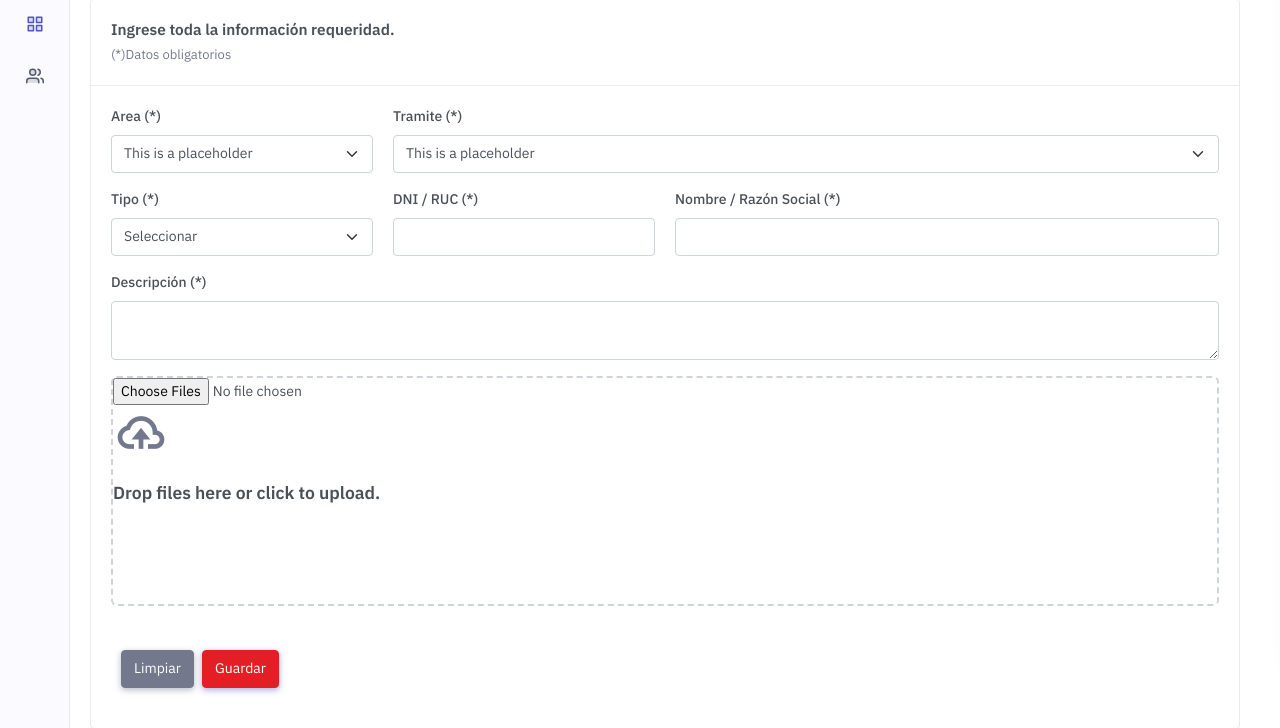
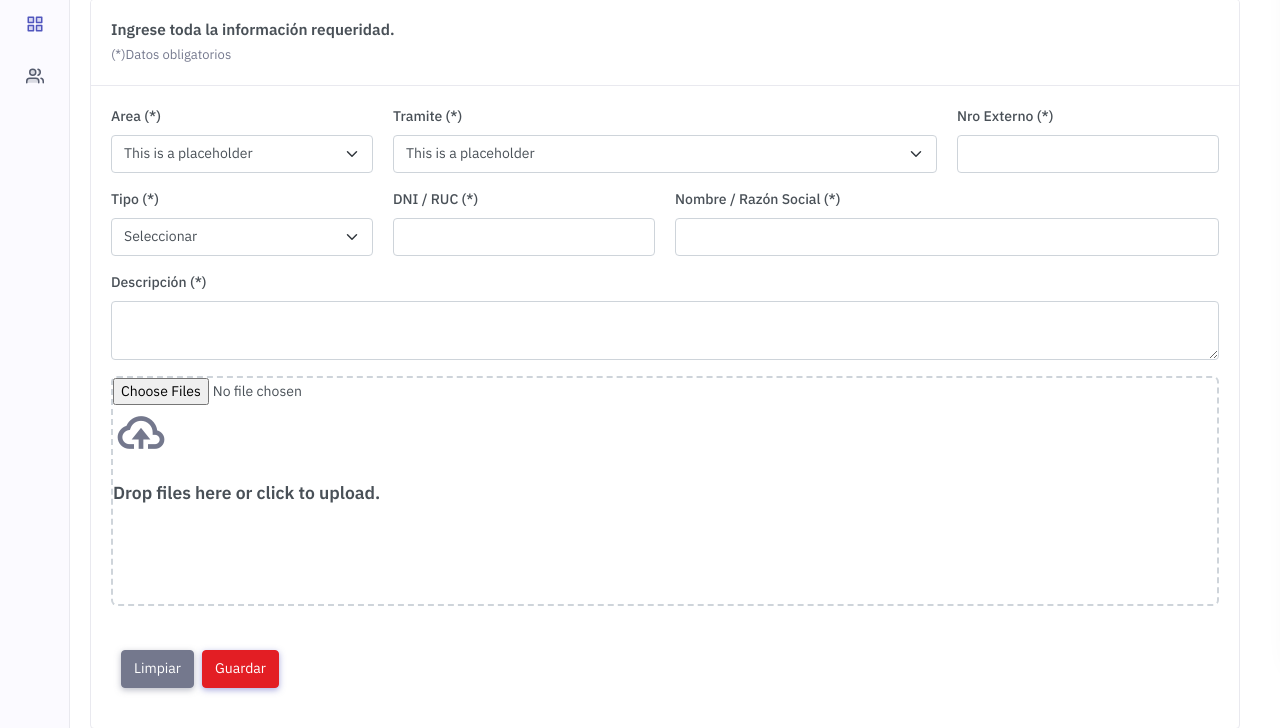
Before and after one commit to carlosefrain123/Tesis-Mesa-de-Partes-CIP, a PHP site: page /tesis/view/NuevoTramite/ in a window 1280 px wide. Shown: the part 133-861 px from the top of the page. Run offline with PHP 8.4, Linux system fonts and the light colour scheme; a user stored in the database is signed in; some libraries are stand-ins or nearby versions.

Commit message:
Se agrega el número externo de trámite. La cual el usuario puede identificar su documento

```diff
--- a/view/NuevoTramite/index.php
+++ b/view/NuevoTramite/index.php
@@ -65,7 +65,7 @@ if (isset($_SESSION["user_id"])) {
                                                         </select>
                                                     </div>
                                                 </div>
-                                                <div class="col-lg-9">
+                                                <div class="col-lg-6">
                                                     <div class="mb-3">
                                                         <label for="example-text-input" class="form-label">Tramite (*)</label>
                                                         <select class="form-select" name="tra_id" id="tra_id" placeholder="Seleccionar">
@@ -74,6 +74,12 @@ if (isset($_SESSION["user_id"])) {
                                                             <option value="Choice 2">Choice 2</option>
                                                             <option value="Choice 3">Choice 3</option>
                                                         </select>
+                                                    </div>
+                                                </div>
+                                                <div class="col-lg-3">
+                                                    <div class="mb-3">
+                                                        <label for="form-label" class="form-label">Nro Externo (*)</label>
+                                                        <input class="form-control" type="text" id="example-text-input">
                                                     </div>
                                                 </div>
                                                 <div class="col-lg-3">
```
